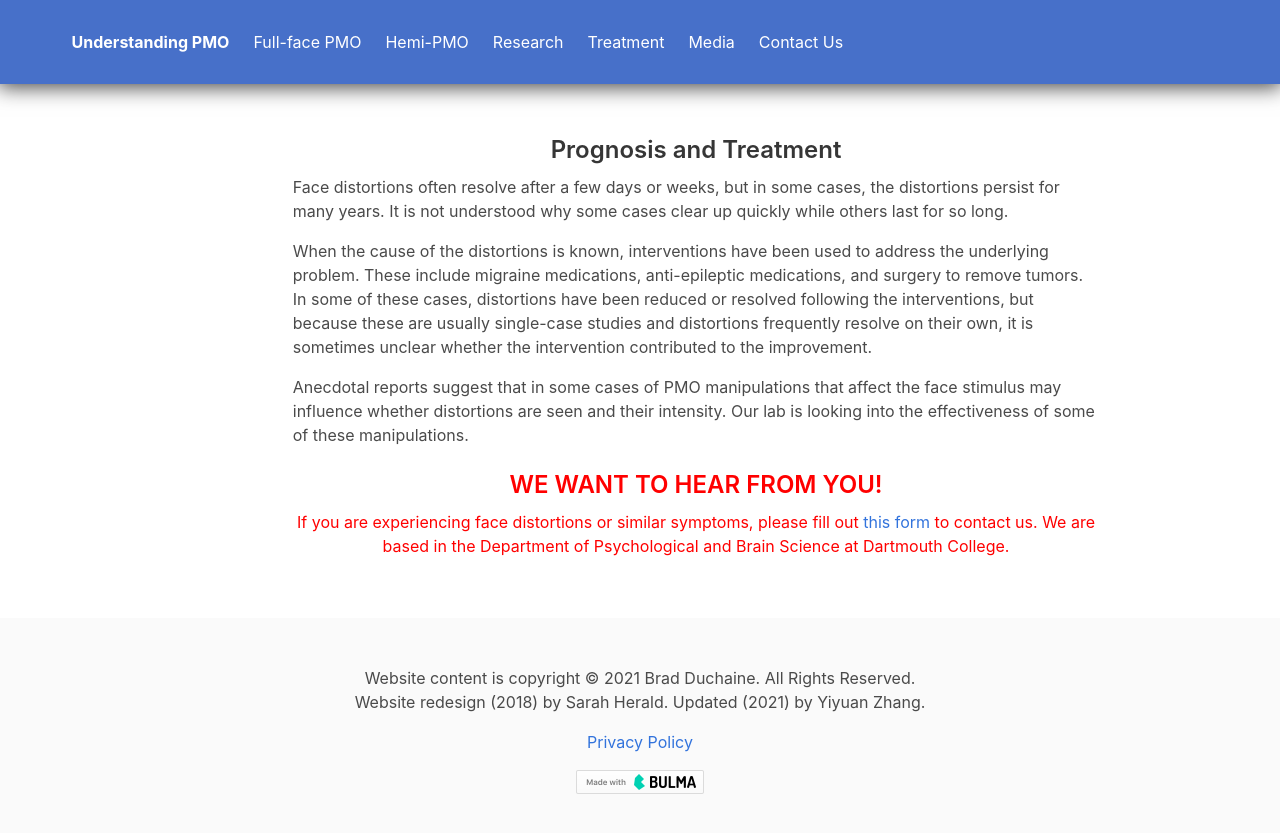
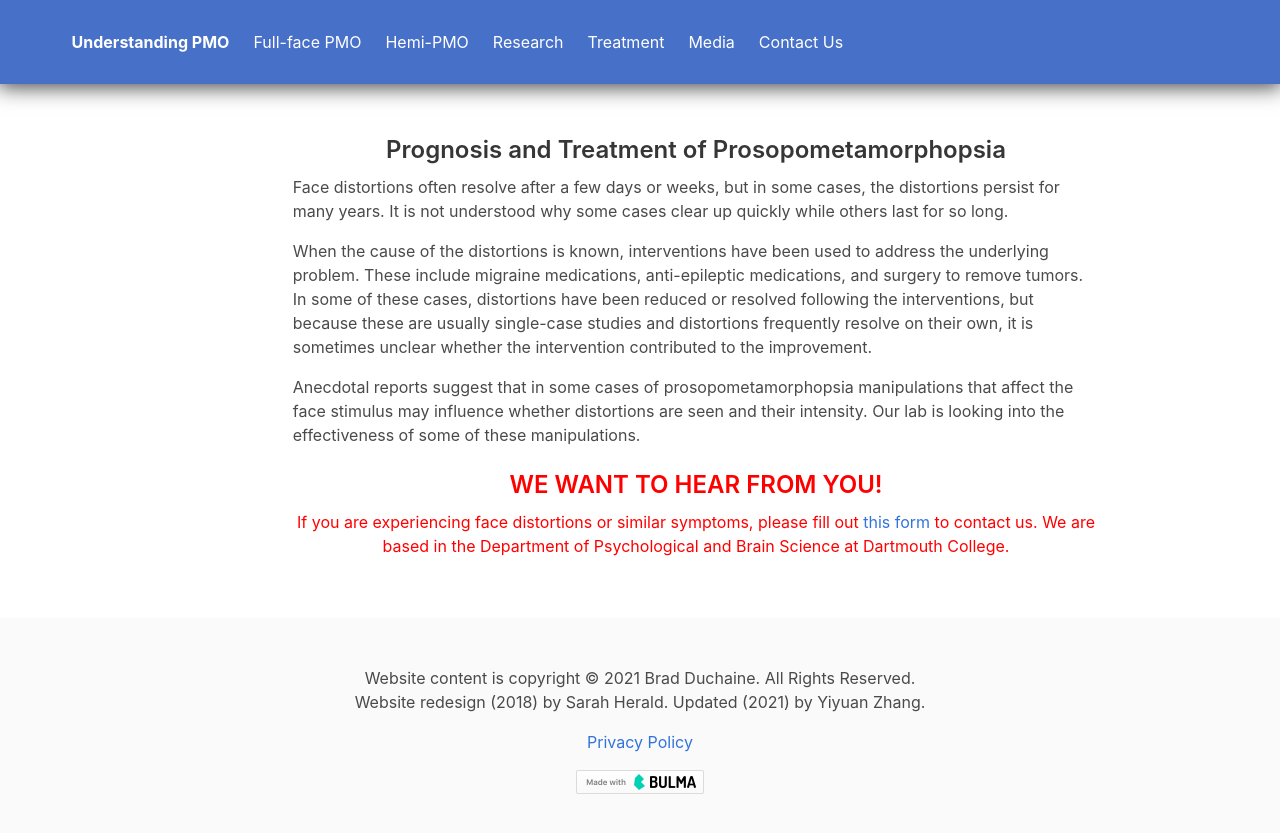
Before and after one commit to ryezyy11/hemiPMO.org, a Jekyll site: the page built from pages/treatment/treatment.html, in a window 1280 px wide. Shown: the top 833 px of the page. Built offline with Jekyll 4.4.1, drawn with Linux system fonts in a browser that asks for light colours.

Commit message:
Reword subpages
PMO -> Prosopometamorphopsia

```diff
--- a/pages/hemipmo/hemipmo.html
+++ b/pages/hemipmo/hemipmo.html
@@ -12,7 +12,7 @@ permalink: /hemipmo/
     <article class="content">
         <h2 id="S_Hemi" class="title is-4">Hemi-PMO</h2>
         <p>
-            In <b>hemi-PMO</b>, features on one side of the face are distorted while features on the other side of the face look normal (Grusser et al., 1991, Cho et al., 2011, Almeida et al., 2020). Patient A.D. who we reported on in Almeida et al. (2020) often saw features on the right side of the face as if they were melting, but he did not see distortions on the left side of faces or in any other objects or body parts. When faces were turned upside down, the distortions continued to affect the same features they affected in upright faces. See figure below illustrating how A.D. might have seen the same photo when it was upright and upside down (the distorted part of the faces are shaded red to highlight them). However, in other cases (Nagaishi et al., 2015), the features that are distorted appear to change when faces are rotated.
+            In <b>hemi-prosopometamorphopsia (hemi-PMO)</b>, features on one side of the face are distorted while features on the other side of the face look normal (Grusser et al., 1991, Cho et al., 2011, Almeida et al., 2020). Patient A.D. who we reported on in Almeida et al. (2020) often saw features on the right side of the face as if they were melting, but he did not see distortions on the left side of faces or in any other objects or body parts. When faces were turned upside down, the distortions continued to affect the same features they affected in upright faces. See figure below illustrating how A.D. might have seen the same photo when it was upright and upside down (the distorted part of the faces are shaded red to highlight them). However, in other cases (Nagaishi et al., 2015), the features that are distorted appear to change when faces are rotated.
         </p>
         <figure>
             <img src="{{ "/assets/images/research/hemipmo.png" | relative_url }}" height="225" width="275" alt="hemi-prosopometamorphopsia">
--- a/pages/media/media.html
+++ b/pages/media/media.html
@@ -9,13 +9,13 @@ permalink: /media/
 
 <div class="column is-10" style="margin: auto;">
     <article class="content">
-        <h2  class="title is-4">Professor Duchaine's talk on PMO.</h2>
+        <h2  class="title is-4">Professor Duchaine's talk on prosopometamorphopsia (PMO).</h2>
         <div class="column is-10" style="margin: auto;text-align: center;">
             <iframe width="560" height="315" src="https://www.youtube.com/embed/7rXGoSnGH0A" title="YouTube video player" frameborder="0" allow="accelerometer; autoplay; clipboard-write; encrypted-media; gyroscope; picture-in-picture" allowfullscreen></iframe>
         </div>
     </article>
     <article class="content">
-        <h2  class="title is-4">Podcast Talk on PMO.</h2>
+        <h2  class="title is-4">Podcast Talk on prosopometamorphopsia.</h2>
         <div class="column is-10" style="margin: auto;text-align: center;">
             <iframe width="560" height="315" src="https://www.youtube.com/embed/1BJ8_5i0ymI" title="YouTube video player" frameborder="0" allow="accelerometer; autoplay; clipboard-write; encrypted-media; gyroscope; picture-in-picture" allowfullscreen></iframe>
         </div>
@@ -29,7 +29,7 @@ permalink: /media/
         </div>
     </article>
     <article class="content">
-        <h2  class="title is-4">Links to our published studies on PMO.</h2>
+        <h2  class="title is-4">Links to our published studies on prosopometamorphopsia.</h2>
         <div class="column is-10" style="margin: auto;text-align: center;">
             <a href="https://lab.faceblind.org/papers/almeida_20_Curr_Biol.pdf">Almeida, J., Freixo, A., Tabuas-Periera, M., Herald, S.B., Valerio, D., Schu, G., Duro, D., Cunha, G., Bukhari, Q., Duchaine, B., & Santana, I. (2020). Face-Specific Perceptual Distortions Reveal A View- and Orientation-Independent Face Template. <i>Current Biology</i> 30,1-7.</a>
             </br></br>
--- a/pages/research/research.html
+++ b/pages/research/research.html
@@ -11,7 +11,7 @@ permalink: /research/
     <article class="content">
         <h2 id="S_Neural" class="title is-4">Neural basis</h2>
         <p>
-            The brain regions we use to process faces are located primarily in our occipital and temporal lobes (back of the brain), and it is likely that abnormalities in these regions or the white matter connections between these regions cause PMO. In some cases, damage appears to be restricted to gray matter. Interestingly though, the cause of the majority of hemi-PMO cases is damage to white matter connections that link regions in the two hemispheres. These connections make up part of the corpus callosum and, in particular, the splenium. Below is an image showing the small splenium lesion that caused the hemi-PMO that Patient A.D. experiences (Almeida et al., 2020).
+            The brain regions we use to process faces are located primarily in our occipital and temporal lobes (back of the brain), and it is likely that abnormalities in these regions or the white matter connections between these regions cause prosopometamorphopsia (PMO). In some cases, damage appears to be restricted to gray matter. Interestingly though, the cause of the majority of hemi-PMO cases is damage to white matter connections that link regions in the two hemispheres. These connections make up part of the corpus callosum and, in particular, the splenium. Below is an image showing the small splenium lesion that caused the hemi-PMO that Patient A.D. experiences (Almeida et al., 2020).
         </p>
         <figure>
             <img src="{{ "/assets/images/research/pmo_lesion.png" | relative_url }}" height="320" width="480" alt="lesion of prosopometamorphopsia">
@@ -23,7 +23,7 @@ permalink: /research/
     <article class="content">
         <h2 id="S_MO" class="title is-4">Other forms of metamorphopsia</h2>
         <p>
-            Perceptual distortions can affect any aspect of our visual experience. In PMO, faces are specifically impacted, but distortions can also have specific effects on other visual categories (e.g., objects, bodies, etc.). If you’re experiencing distortions that affect a particular visual category, we’d be interested in hearing about the distortions you’re seeing.
+            Perceptual distortions can affect any aspect of our visual experience. In prosopometamorphopsia, faces are specifically impacted, but distortions can also have specific effects on other visual categories (e.g., objects, bodies, etc.). If you’re experiencing distortions that affect a particular visual category, we’d be interested in hearing about the distortions you’re seeing.
         </p>
     </article>
     <article class="content">
--- a/pages/subtypes/subtypes.html
+++ b/pages/subtypes/subtypes.html
@@ -12,7 +12,7 @@ permalink: /subtypes/
     <article class="content">
         <h2 id="S_Symptoms" class="title is-4">Full-face PMO</h2>
         <p>
-            In <b>full-face PMO</b>, features on both sides of the face are distorted (Dalrymple et al., 2014; Blom et al., 2014). For example, a woman who we tested in our lab, reported distortions to many face parts (both eyes, nose, mouth, and the contour of the face)(Dalrymple et al., 2014). In addition, the distortions she saw grew larger over time. Below you can see how the patient described her perceived distortions for two faces.
+            In <b>full-face prosopometamorphopsia (full-face PMO)</b>, features on both sides of the face are distorted (Dalrymple et al., 2014; Blom et al., 2014). For example, a woman who we tested in our lab, reported distortions to many face parts (both eyes, nose, mouth, and the contour of the face)(Dalrymple et al., 2014). In addition, the distortions she saw grew larger over time. Below you can see how the patient described her perceived distortions for two faces.
         </p>
         <figure>
             <img src="{{ "/assets/images/research/PMO1.png" | relative_url }}" alt="prosopometamorphopsia case 1">
--- a/pages/treatment/treatment.html
+++ b/pages/treatment/treatment.html
@@ -10,7 +10,7 @@ permalink: /treatment/
 
 <div class="column is-10" style="margin: auto;">
     <article class="content">
-        <h2 id="treatment" class="title is-4">Prognosis and Treatment</h2>
+        <h2 id="treatment" class="title is-4">Prognosis and Treatment of Prosopometamorphopsia</h2>
         <p>
             Face distortions often resolve after a few days or weeks, but in some cases, the distortions persist for many years. It is not understood why some cases clear up quickly while others last for so long.
         </p>
@@ -18,7 +18,7 @@ permalink: /treatment/
             When the cause of the distortions is known, interventions have been used to address the underlying problem. These include migraine medications, anti-epileptic medications, and surgery to remove tumors. In some of these cases, distortions have been reduced or resolved following the interventions, but because these are usually single-case studies and distortions frequently resolve on their own, it is sometimes unclear whether the intervention contributed to the improvement.
         </p>
         <p>
-            Anecdotal reports suggest that in some cases of PMO manipulations that affect the face stimulus may influence whether distortions are seen and their intensity. Our lab is looking into the effectiveness of some of these manipulations.
+            Anecdotal reports suggest that in some cases of prosopometamorphopsia manipulations that affect the face stimulus may influence whether distortions are seen and their intensity. Our lab is looking into the effectiveness of some of these manipulations.
         </p>
     </article>
     <article class="content">
```
Also changed, not shown: 5 other files.
